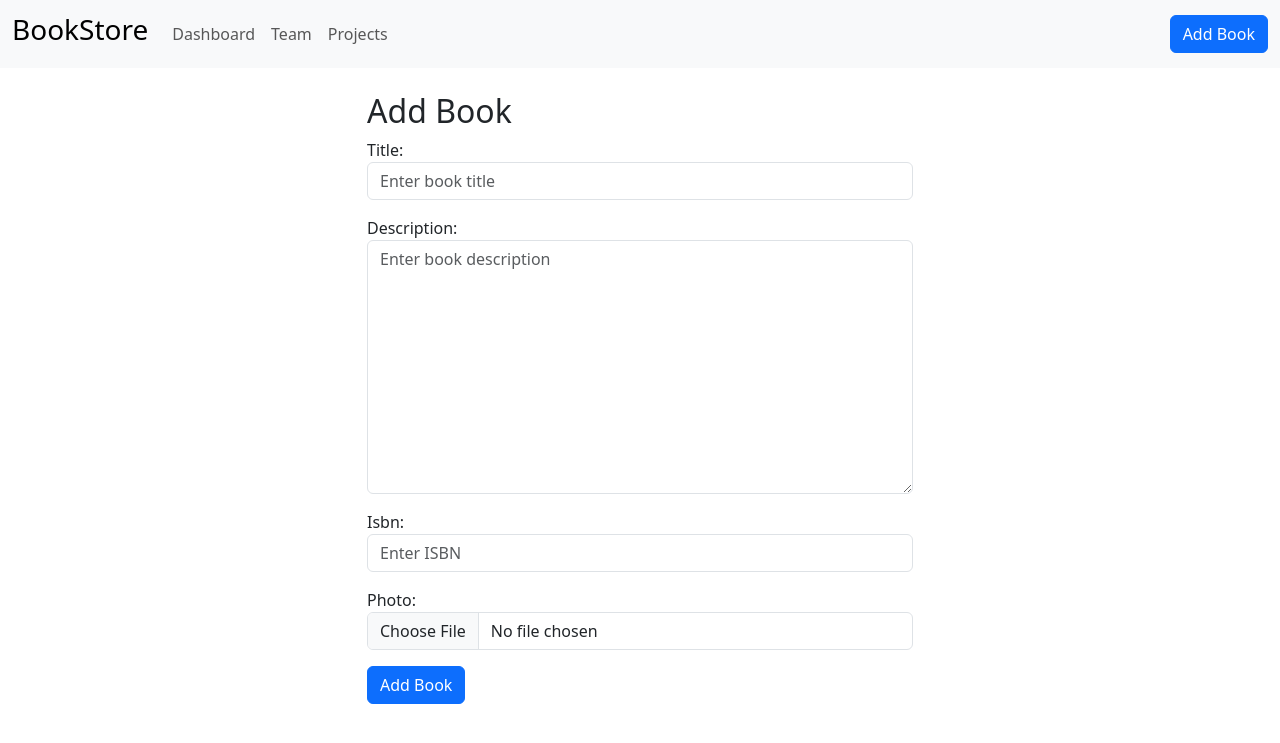
After one commit to Mohamed-A-Badr/book-store, a Django app: page /book/new/ in a window 1280 px wide. The commit adds this page. Shown: the top 743 px of the page. Run offline with Django 5.2, Linux system fonts and the light colour scheme.

Commit message:
Add new book

```diff
--- /dev/null
+++ b/books/forms.py
@@ -0,0 +1,27 @@
+from django import forms
+from .models import Book
+from .validators import validate_isbn
+
+
+class BookForm(forms.ModelForm):
+    class Meta:
+        model = Book
+        fields = ["title", "description", "isbn", "photo"]
+        widgets = {
+            "title": forms.TextInput(
+                attrs={"class": "form-control", "placeholder": "Enter book title"}
+            ),
+            "description": forms.Textarea(
+                attrs={"class": "form-control", "placeholder": "Enter book description"}
+            ),
+            "photo": forms.ClearableFileInput(attrs={"class": "form-control"}),
+            "isbn": forms.TextInput(
+                attrs={"class": "form-control", "placeholder": "Enter ISBN"}
+            ),
+        }
+
+    def clean_isb(self):
+        isbn = self.cleaned_data["isbn"]
+        validate_isbn(isbn)
+
+        return isbn
--- a/books/models.py
+++ b/books/models.py
@@ -28,4 +28,4 @@ class Book(models.Model):
     def save(self, *args, **kwargs):
         if self.slug:
             self.slug = slugify(self.title)
-        super().save(*args, **kwargs)
+        super(Book, self).save(*args, **kwargs)
--- a/books/urls.py
+++ b/books/urls.py
@@ -5,5 +5,6 @@ app_name = "books"
 
 urlpatterns = [
     path("", views.BookListView.as_view(), name="book_list"),
+    path("new/", views.book_create, name="book_create"),
     path("<slug:book_slug>/", views.book_detail, name="book_detail"),
 ]
--- a/books/views.py
+++ b/books/views.py
@@ -1,6 +1,9 @@
-from django.shortcuts import render, get_object_or_404
+from django.shortcuts import redirect, render, get_object_or_404
+from django.contrib import messages
 from django.views.generic import ListView
 from .models import Book
+from .forms import BookForm
+from django.utils.text import slugify
 
 
 # Create your views here.
@@ -18,3 +21,25 @@ def book_detail(request, book_slug):
         "books/book_detail.html",
         {"book": book},
     )
+
+
+def book_create(request):
+    form = BookForm()
+    if request.method == "POST":
+        form = BookForm(request.POST, request.FILES)
+        if form.is_valid():
+            cd = form.cleaned_data
+
+            new_book = form.save(commit=False)
+            new_book.author = request.user
+            new_book.slug = slugify(cd["title"])
+
+            new_book.save()
+
+            return redirect("books:book_list")
+
+    return render(
+        request,
+        "books/book_create.html",
+        {"form": form},
+    )
--- a/templates/base.html
+++ b/templates/base.html
@@ -45,54 +45,10 @@
                 <!-- Left links -->
             </div>
             <!-- Collapsible wrapper -->
-
-            <!-- Right elements -->
-            {% if request.user.is_authenticated %}
+            <!--Create a button to the right side of the navbar-->
             <div class="d-flex align-items-center">
-
-                <!-- Notifications -->
-                <!-- <div class="dropdown">
-                    <a data-mdb-dropdown-init class="text-reset me-3 dropdown-toggle hidden-arrow" href="#"
-                        id="navbarDropdownMenuLink" role="button" aria-expanded="false">
-                        <i class="fas fa-bell"></i>
-                        <span class="badge rounded-pill badge-notification bg-danger">1</span>
-                    </a>
-                    <ul class="dropdown-menu dropdown-menu-end" aria-labelledby="navbarDropdownMenuLink">
-                        <li>
-                            <a class="dropdown-item" href="#">Some news</a>
-                        </li>
-                        <li>
-                            <a class="dropdown-item" href="#">Another news</a>
-                        </li>
-                        <li>
-                            <a class="dropdown-item" href="#">Something else here</a>
-                        </li>
-                    </ul>
-                </div> -->
-                <!-- Avatar -->
-                <!-- <div class="dropdown">
-                    <a data-mdb-dropdown-init class="dropdown-toggle d-flex align-items-center hidden-arrow" href="#"
-                        id="navbarDropdownMenuAvatar" role="button" aria-expanded="false">
-                        <img src="https://mdbcdn.b-cdn.net/img/new/avatars/2.webp" class="rounded-circle" height="25"
-                            alt="Black and White Portrait of a Man" loading="lazy" />
-                    </a>
-                    <ul class="dropdown-menu dropdown-menu-end" aria-labelledby="navbarDropdownMenuAvatar">
-                        <li>
-                            <a class="dropdown-item" href="#">My profile</a>
-                        </li>
-                        <li>
-                            <a class="dropdown-item" href="#">Settings</a>
-                        </li>
-                        <li>
-                            <a class="dropdown-item" href="#">Logout</a>
-                        </li>
-                    </ul>
-                </div>
-            </div> -->
-                {% endif %}
-                <!-- Right elements -->
+                <a class="btn btn-primary" href="{% url 'books:book_create' %}">Add Book</a>
             </div>
-            <!-- Container wrapper -->
     </nav>
     <!-- Navbar -->
     {% block content %}{% endblock %}
--- /dev/null
+++ b/templates/books/book_create.html
@@ -0,0 +1,18 @@
+{% extends 'base.html' %}
+
+{% block title %}Add Book{% endblock %}
+
+{% block content %}
+<div class="container mt-4">
+    <div class="row">
+        <div class="col-md-6 offset-md-3">
+            <h2>Add Book</h2>
+            <form method="POST" enctype="multipart/form-data">
+                {% csrf_token %}
+                {{ form.as_p }}
+                <button type="submit" class="btn btn-primary">Add Book</button>
+            </form>
+        </div>
+    </div>
+</div>
+{% endblock %}
```
Also changed, not shown: books/validators.py (added, +9 -0 lines), media/books/24/12/21/a1f88733921c820db477d054fe96afbb.jpg (added), media/books/24/12/21/a1f88733921c820db477d054fe96afbb_0keF3as.jpg (added), media/books/24/12/21/a1f88733921c820db477d054fe96afbb_SiV54ci.jpg (added), media/books/24/12/21/a1f88733921c820db477d054fe96afbb_ZCPCrdE.jpg (added).
